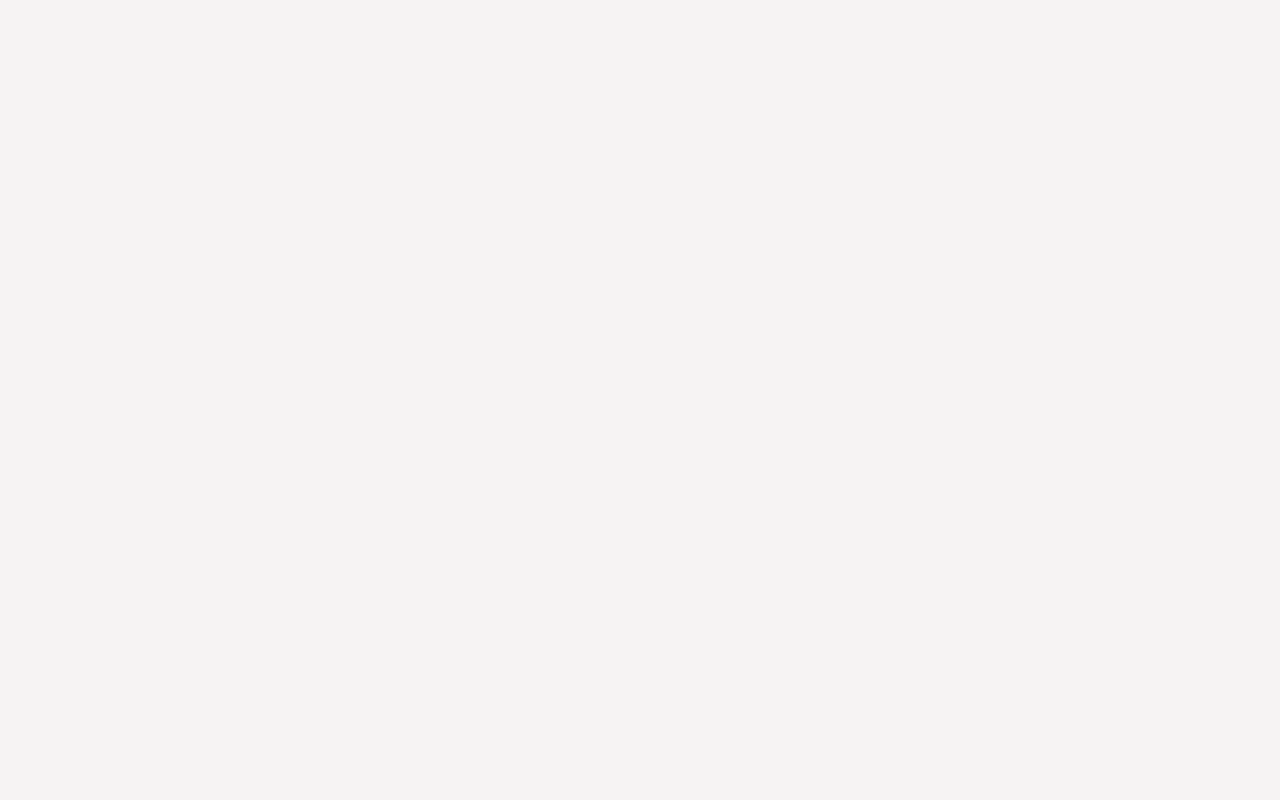
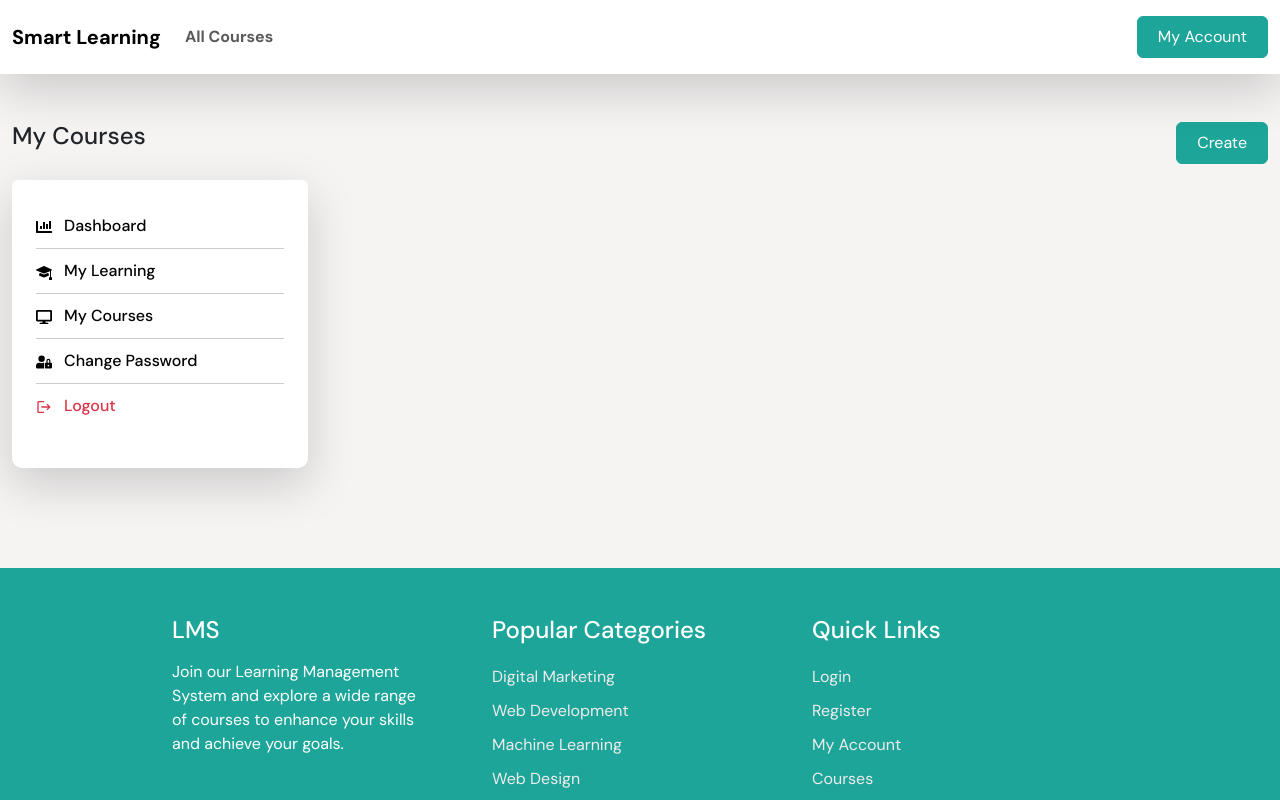
Before and after one commit to nayan97/lms-app, a React (Vite) app in the folder lms/: page /account/my-courses in a window 1280 px wide. Before the commit this address had no page. Shown: the top 800 px of the page. Built offline with nearby package versions, Linux system fonts and the light colour scheme.

Commit message:
created my courses page

```diff
--- a/lms/src/App.jsx
+++ b/lms/src/App.jsx
@@ -9,6 +9,7 @@ import MyAccount from "./pages/account/MyAccount"
 import ChangePassword from "./pages/account/ChangePassword"
 import CourceEnroled from "./pages/account/CourceEnroled"
 import WatchCource from "./pages/account/WatchCource"
+import MyCourses from './pages/account/MyCourses'
 
 
 function App() {
@@ -24,6 +25,7 @@ function App() {
           <Route path="/account/login" element={<Login></Login>} ></Route>
           <Route path="/account/register" element={<Register></Register>} ></Route>
           <Route path="/account/my-account" element={<MyAccount></MyAccount>} ></Route>
+          <Route path="/account/my-courses" element={<MyCourses></MyCourses>} ></Route>
           <Route path="/account/change-password" element={<ChangePassword></ChangePassword>} ></Route>
           <Route path="/account/cource-enroled" element={<CourceEnroled></CourceEnroled>} ></Route>
           <Route path="/account/watch-cource" element={<WatchCource></WatchCource>} ></Route>
--- /dev/null
+++ b/lms/src/components/Shared/EditCourse.jsx
@@ -0,0 +1,11 @@
+import React from 'react';
+
+const EditCourse = () => {
+    return (
+        <div>
+
+        </div>
+    );
+};
+
+export default EditCourse;
--- /dev/null
+++ b/lms/src/components/Shared/UserSidebar.jsx
@@ -0,0 +1,33 @@
+import { FaChartBar, FaDesktop, FaUserLock   } from "react-icons/fa";
+import { BsMortarboardFill } from "react-icons/bs";
+import { MdLogout } from "react-icons/md";
+import { Link } from 'react-router';
+
+const UserSidebar = () => {
+    return (
+      <div className='card border-0 shadow-lg'>
+        <div className='card-body  p-4'>
+            <ul>
+                <li className='d-flex align-items-center'>
+                    <Link to="/account/dashboard"><FaChartBar  size={16} className='me-2 ' /> Dashboard</Link>
+                </li>
+
+                <li  className='d-flex align-items-center'>
+                    <Link to="/account/my-learning"><BsMortarboardFill  size={16} className='me-2' /> My Learning</Link>
+                </li>
+                <li  className='d-flex align-items-center'>
+                    <Link to="/account/my-courses"><FaDesktop  size={16} className='me-2'/> My Courses</Link>
+                </li>
+                <li  className='d-flex align-items-center '>
+                    <Link href="#"><FaUserLock  size={16}  className='me-2'/> Change Password</Link>
+                </li>
+                <li>
+                    <Link to="/login" className='text-danger'><MdLogout  size={16} className='me-2'/> Logout</Link>
+                </li>
+            </ul>
+        </div>
+    </div>
+    );
+};
+
+export default UserSidebar;
--- /dev/null
+++ b/lms/src/pages/account/MyCourses.jsx
@@ -0,0 +1,36 @@
+import React from 'react';
+import Layout from '../../components/Shared/Layout';
+import { Link } from 'react-router';
+import UserSidebar from '../../components/Shared/UserSidebar';
+import EditCourse from '../../components/Shared/EditCourse';
+
+const MyCourses = () => {
+    return (
+        <Layout>
+             <section className='section-4'>
+                <div className='container'>
+                    <div className='row'>
+                        <div className='col-md-12 mt-5 mb-3'>
+                            <div className='d-flex justify-content-between'>
+                                <h2 className='h4 mb-0 pb-0'>My Courses</h2>
+                                <Link to="/account/my-courses/create" className='btn btn-primary'>Create</Link>
+                            </div>
+                        </div>
+                        <div className='col-lg-3 account-sidebar'>
+                            <UserSidebar/>
+                        </div>
+                        <div className='col-lg-9'>
+                            <div className='row gy-4'>
+                                <EditCourse/>
+                                <EditCourse/>
+                                <EditCourse/>
+                            </div>
+                        </div>
+                    </div>
+                </div>
+            </section>
+        </Layout>
+    );
+};
+
+export default MyCourses;
```
